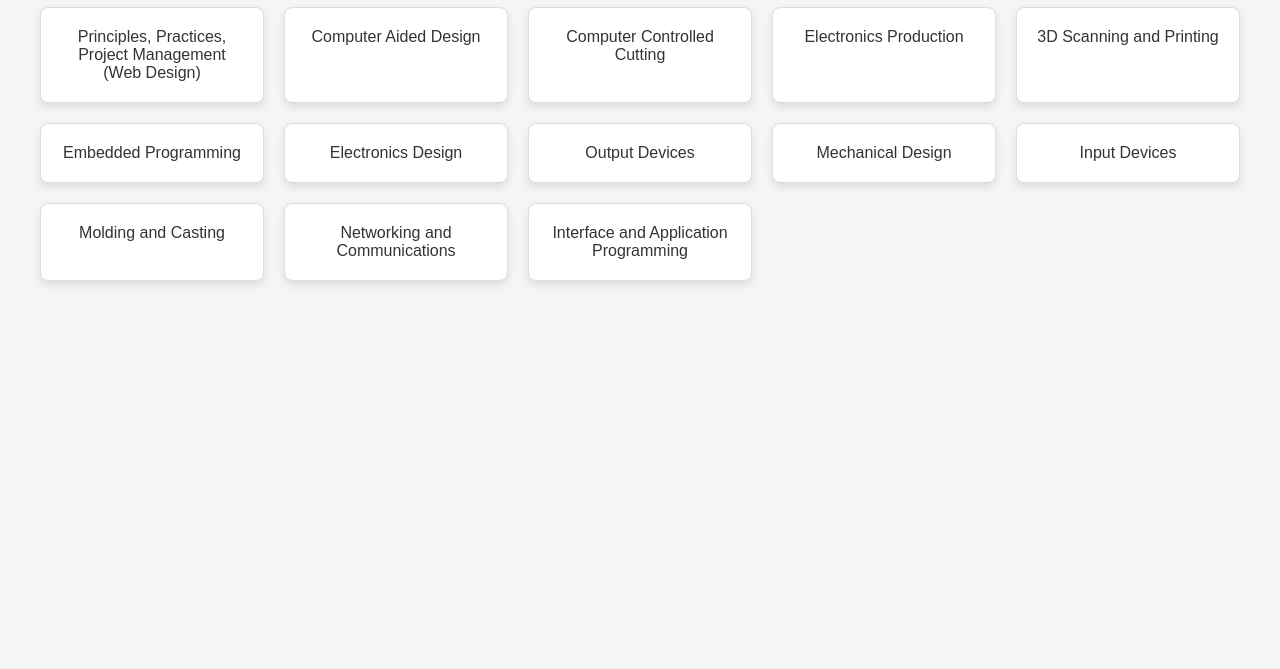
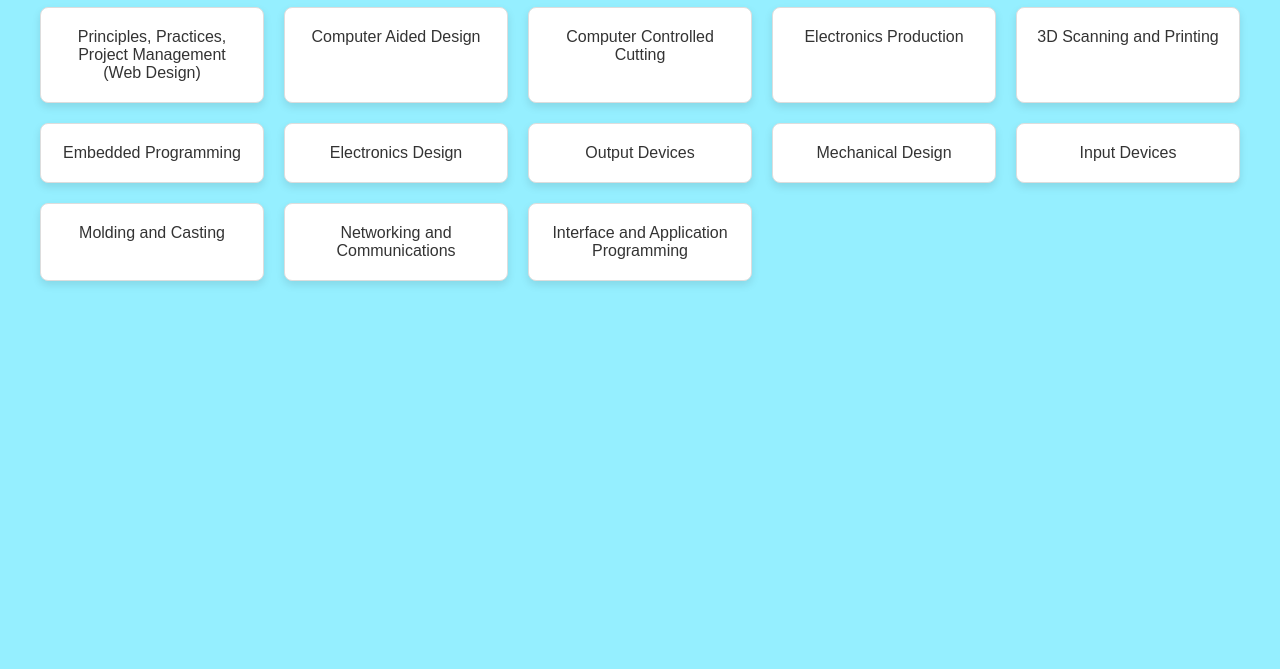
Before and after one commit to CGarcia2607/cgarcia2607.github.io, a plain HTML site: page index.html in a window 1280 px wide. Shown: the part 131-800 px from the top of the page. Drawn offline with Linux system fonts and the light colour scheme.

Commit message:
backgrou dfix

```diff
--- a/css/styles.css
+++ b/css/styles.css
@@ -105,3 +105,6 @@ main {
 .grid-item a:hover {
     color: #007bff; /* Change link color on hover */
 }
+body {
+    background-color: #95efff; /* Change this to your preferred color */
+  }
```
